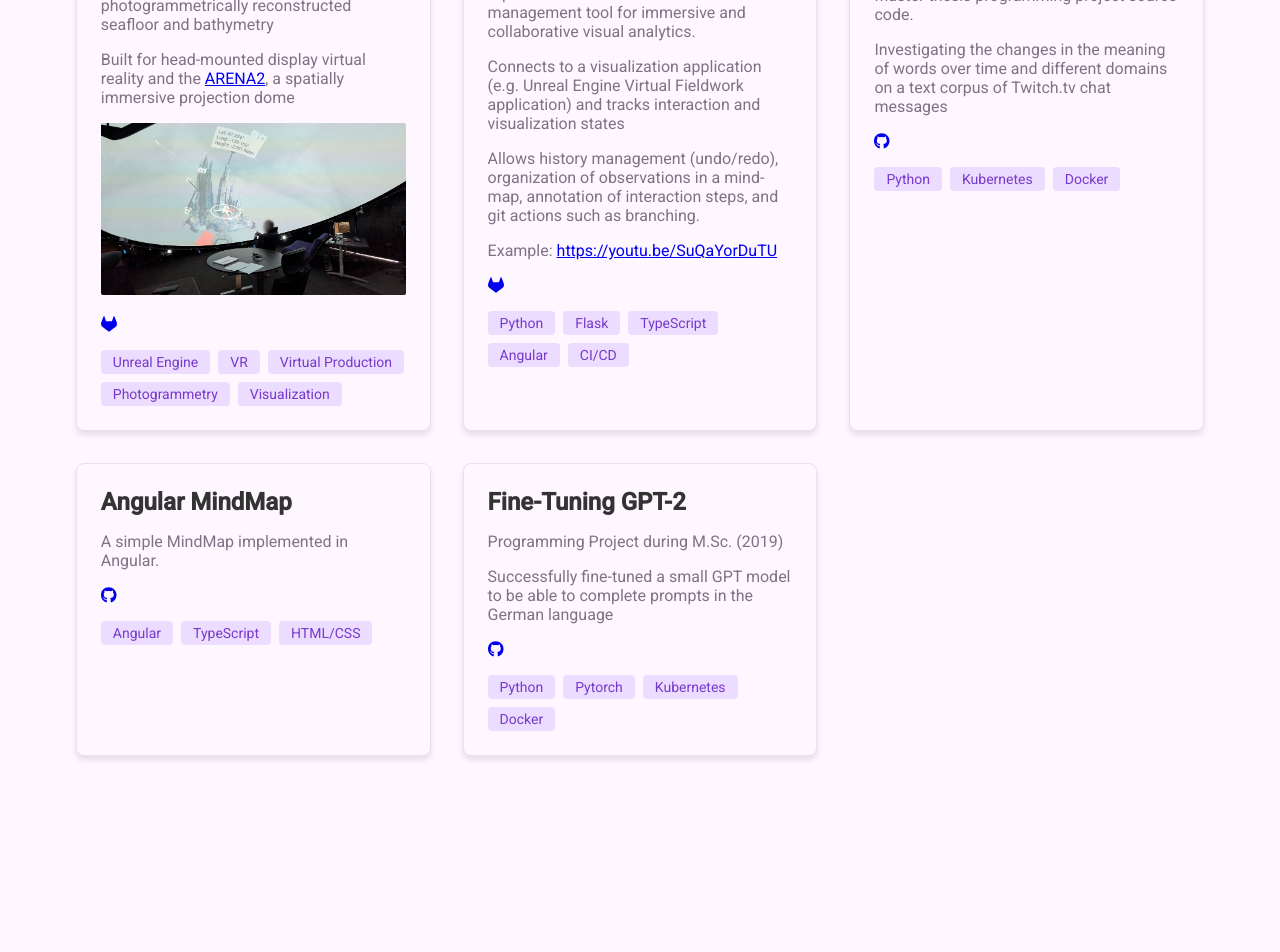
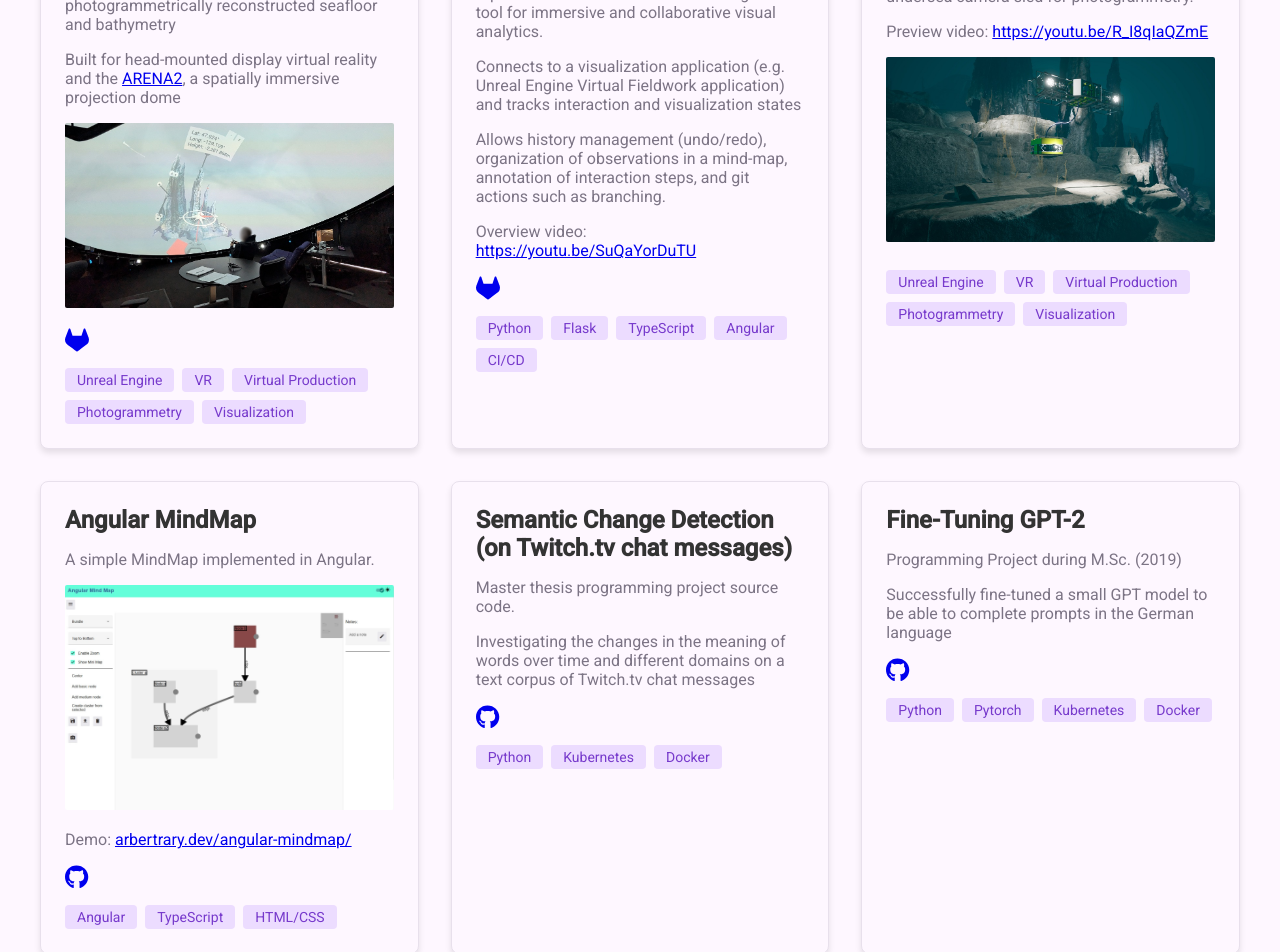
Before and after one commit to arbertrary/personal-angular-page, an Angular app: page / in a window 1280 px wide. Shown: the part 2920-3872 px from the top of the page. Built offline with nearby package versions, Linux system fonts and the light colour scheme.

Commit message:
Fix projects grid (I hope) and added thumbnails for projects

```diff
--- a/src/app/home/projects/projects.component.html
+++ b/src/app/home/projects/projects.component.html
@@ -19,7 +19,7 @@
                     <p>
                         <a href="https://git.geomar.de/arena/unreal-development/virtualfieldwork" target='_blank'>
                             <i class="fab fa-gitlab"></i>
-                            <fa-icon [icon]="faGitlab"></fa-icon>
+                            <fa-icon [icon]="faGitlab" size="xl"></fa-icon>
                         </a>
                     </p>
                     <ul class="technologies-used">
@@ -39,12 +39,12 @@
                         application) and tracks interaction and visualization states</p>
                     <p class="description">Allows history management (undo/redo), organization of observations in a
                         mind-map, annotation of interaction steps, and git actions such as branching.</p>
-                    <p class="description">Example: <a
+                    <p class="description">Overview video: <a
                             href="https://youtu.be/SuQaYorDuTU">https://youtu.be/SuQaYorDuTU</a></p>
                     <p>
                         <a href="https://git.geomar.de/digital-lab-book/digital-lab-book" target='_blank'>
                             <i class="fab fa-gitlab"></i>
-                            <fa-icon [icon]="faGitlab"></fa-icon>
+                            <fa-icon [icon]="faGitlab" size="xl"></fa-icon>
                         </a>
                     </p>
                     <ul class="technologies-used">
@@ -55,7 +55,43 @@
                         <li>CI/CD</li>
                     </ul>
                 </div>
+                <div class="project-tile">
+                    <h3>ARENA2 ROV Previsualization</h3>
+                    <p class="description">Unreal Engine project for the <a
+                            href="https://www.geomar.de/en/arena">ARENA2</a> as previsualization demo for a new remotely
+                        operated vehicle (ROV) and deep-towed undersea camera sled for photogrammetry.</p>
+                    <p class="description">Preview video: <a
+                            href="https://youtu.be/R_I8qIaQZmE">https://youtu.be/R_I8qIaQZmE</a></p>
+                    <ul class="technologies-used">
+                        <p>
+                            <img class="thumbnail" src="assets/img/deepseademo.jpg">
+                        </p>
 
+                        <li>Unreal Engine</li>
+                        <li>VR</li>
+                        <li>Virtual Production</li>
+                        <li>Photogrammetry</li>
+                        <li>Visualization</li>
+                    </ul>
+                </div>
+                <div class="project-tile">
+                    <h3>Angular MindMap</h3>
+                    <p class="description">A simple MindMap implemented in Angular.</p>
+                    <p>
+                        <img class="thumbnail" src="assets/img/angularmm.jpg">
+                    </p>
+                    <p class="description">Demo: <a
+                            href="https://www.arbertrary.dev/angular-mindmap/">arbertrary.dev/angular-mindmap/</a></p>
+                    <p> <a href="https://github.com/arbertrary/angular-mindmap" target='_blank'>
+                            <i class="fab fa-github"></i>
+                            <fa-icon [icon]="faGithub" size="xl"></fa-icon>
+                        </a></p>
+                    <ul class="technologies-used">
+                        <li>Angular</li>
+                        <li>TypeScript</li>
+                        <li>HTML/CSS</li>
+                    </ul>
+                </div>
                 <div class="project-tile">
                     <h3>Semantic Change Detection (on Twitch.tv chat messages)</h3>
                     <p class="description">Master thesis programming project source code.</p>
@@ -64,26 +100,13 @@
                     <p>
                         <a href="https://github.com/arbertrary/twitch_semantic_change" target='_blank'>
                             <i class="fab fa-github"></i>
-                            <fa-icon [icon]="faGithub"></fa-icon>
+                            <fa-icon [icon]="faGithub" size="xl"></fa-icon>
                         </a>
                     </p>
                     <ul class="technologies-used">
                         <li>Python</li>
                         <li>Kubernetes</li>
                         <li>Docker</li>
-                    </ul>
-                </div>
-                <div class="project-tile">
-                    <h3>Angular MindMap</h3>
-                    <p class="description">A simple MindMap implemented in Angular.</p>
-                    <p> <a href="https://github.com/arbertrary/angular-mindmap" target='_blank'>
-                            <i class="fab fa-github"></i>
-                            <fa-icon [icon]="faGithub"></fa-icon>
-                        </a></p>
-                    <ul class="technologies-used">
-                        <li>Angular</li>
-                        <li>TypeScript</li>
-                        <li>HTML/CSS</li>
                     </ul>
                 </div>
                 <div class="project-tile">
@@ -94,7 +117,7 @@
                     <p>
                         <a href="https://github.com/arbertrary/MScProject_GPT2" target='_blank'>
                             <i class="fab fa-github"></i>
-                            <fa-icon [icon]="faGithub"></fa-icon>
+                            <fa-icon [icon]="faGithub" size="xl"></fa-icon>
                         </a>
                     </p>
                     <ul class="technologies-used">
--- a/src/app/home/projects/projects.component.scss
+++ b/src/app/home/projects/projects.component.scss
@@ -17,15 +17,44 @@
         margin-bottom: 1.5rem;
     }
 
+    // .projects-grid {
+    //     padding-top: 2rem;
+    //     display: grid;
+    //     grid-template-columns: repeat(auto-fit, minmax(300px, 1fr));
+
+    //     /* Responsive grid */
+    //     gap: 2rem;
+    //     /* Space between tiles */
+    // }
     .projects-grid {
         padding-top: 2rem;
         display: grid;
-        grid-template-columns: repeat(auto-fit, minmax(300px, 1fr));
 
-        /* Responsive grid */
+        /* Limit the maximum width and center the grid */
+        max-width: 1200px;
+        /* Adjust based on your design */
+        margin: 0 auto;
+        /* Centers the grid horizontally */
+
+        /* Limit to a maximum of 3 columns */
+        grid-template-columns: repeat(3, minmax(0, 1fr));
+
+        /* Space between tiles */
         gap: 2rem;
-        /* Space between tiles */
     }
+
+    @media (max-width: 1024px) {
+        .projects-grid {
+            grid-template-columns: repeat(2, minmax(0, 1fr));
+        }
+    }
+
+    @media (max-width: 768px) {
+        .projects-grid {
+            grid-template-columns: repeat(1, minmax(0, 1fr));
+        }
+    }
+
 
     .project-tile {
         background-color: var(--mat-sys-surface);
@@ -78,10 +107,7 @@
     }
 
     .thumbnail:hover {
-
         transform: scale(2.5);
         border: 1px solid var(--mat-sys-primary);
-
-
     }
 }
```
Also changed, not shown: src/assets/img/angularmm.jpg (added), src/assets/img/deepseademo.jpg (added).
